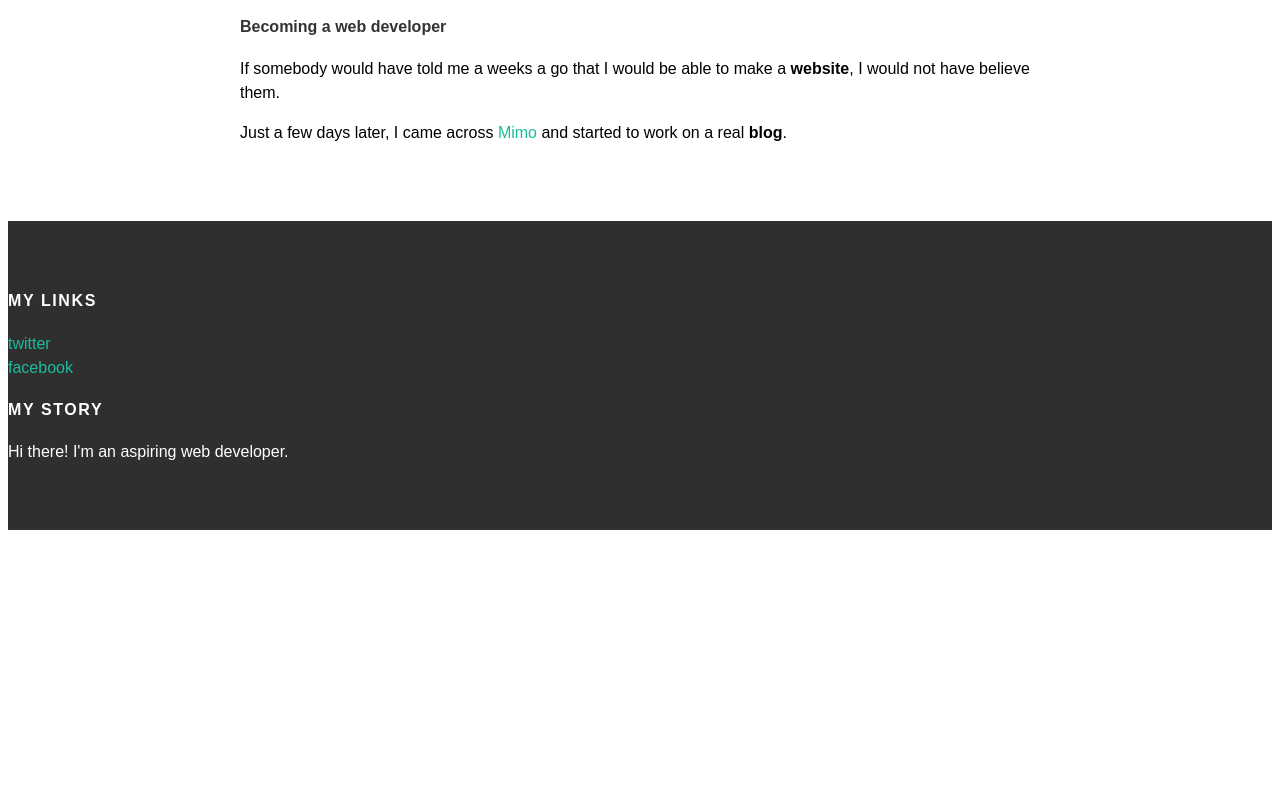
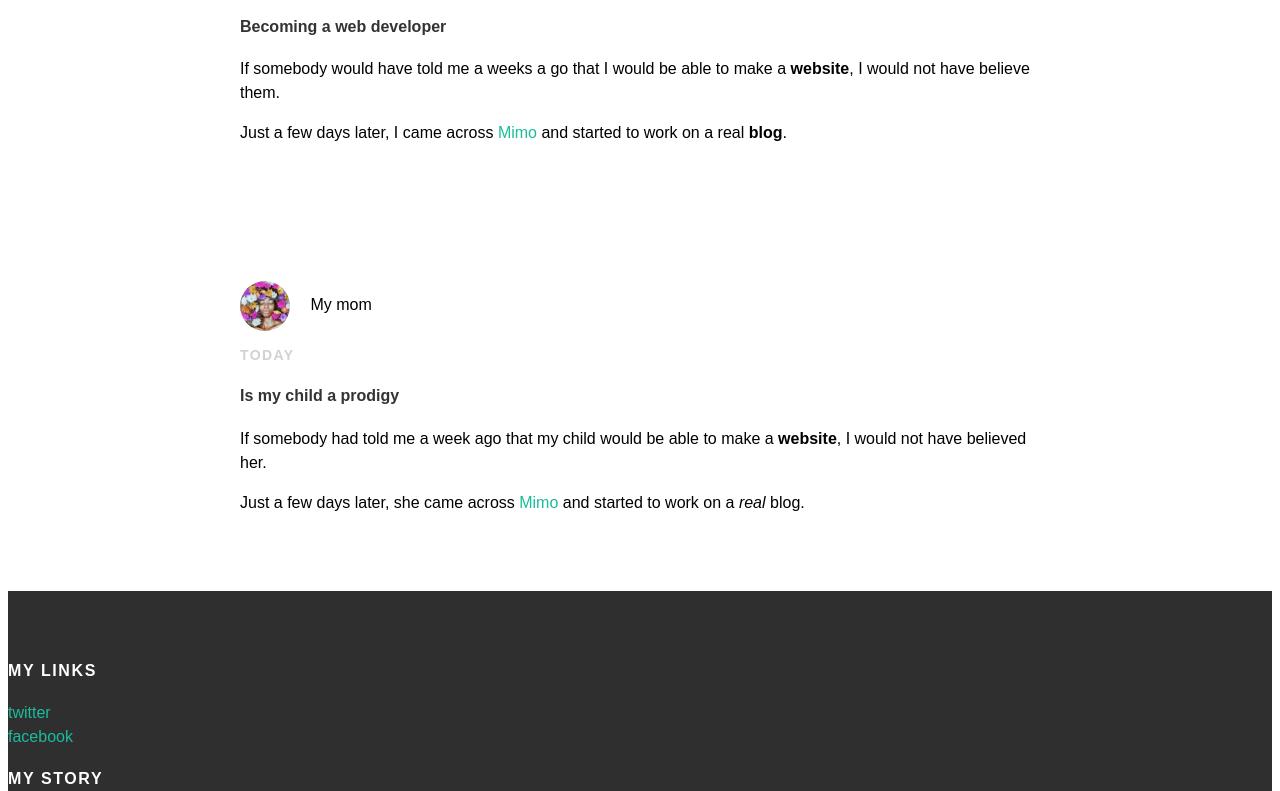
Before and after one commit to ZoePiper/Zoepiper.github.io, a plain HTML site: page index.html in a window 1280 px wide. Shown: the part 676-1467 px from the top of the page. Before the commit the page ends 1214 px from the top, so only its background shows below. Drawn offline with Linux system fonts and the light colour scheme; a web font is replaced by a local one.

Commit message:
Update index.html

```diff
--- a/index.html
+++ b/index.html
@@ -56,6 +56,27 @@
     </div> <!-- post-container -->
   </div> <!-- content -->
 
+  <div id="content">
+    <div class="post-container">
+      <div class="post">
+        <div class="post-author">
+          <img src="yogi.jpg">
+          <span>My mom</span>
+        </div>
+        <p class="post-date">Today</p>
+        <h4 class="post-title">Is my child a prodigy</h4>
+        <div class="post-content">
+          <p>If somebody had told me a week ago that my child would be able
+            to make a <strong> website</strong>, I would not have believed her.
+          </p>
+          <p>Just a few days later, she came across
+            <a href="http://getmimo.com">Mimo</a> and started to work on a <em>
+              real</em> blog.</p>
+        </div>
+      </div>
+    </div>
+  </div>
+
   <div id="footer">
     <div class="container">
       <div class="column">
```
